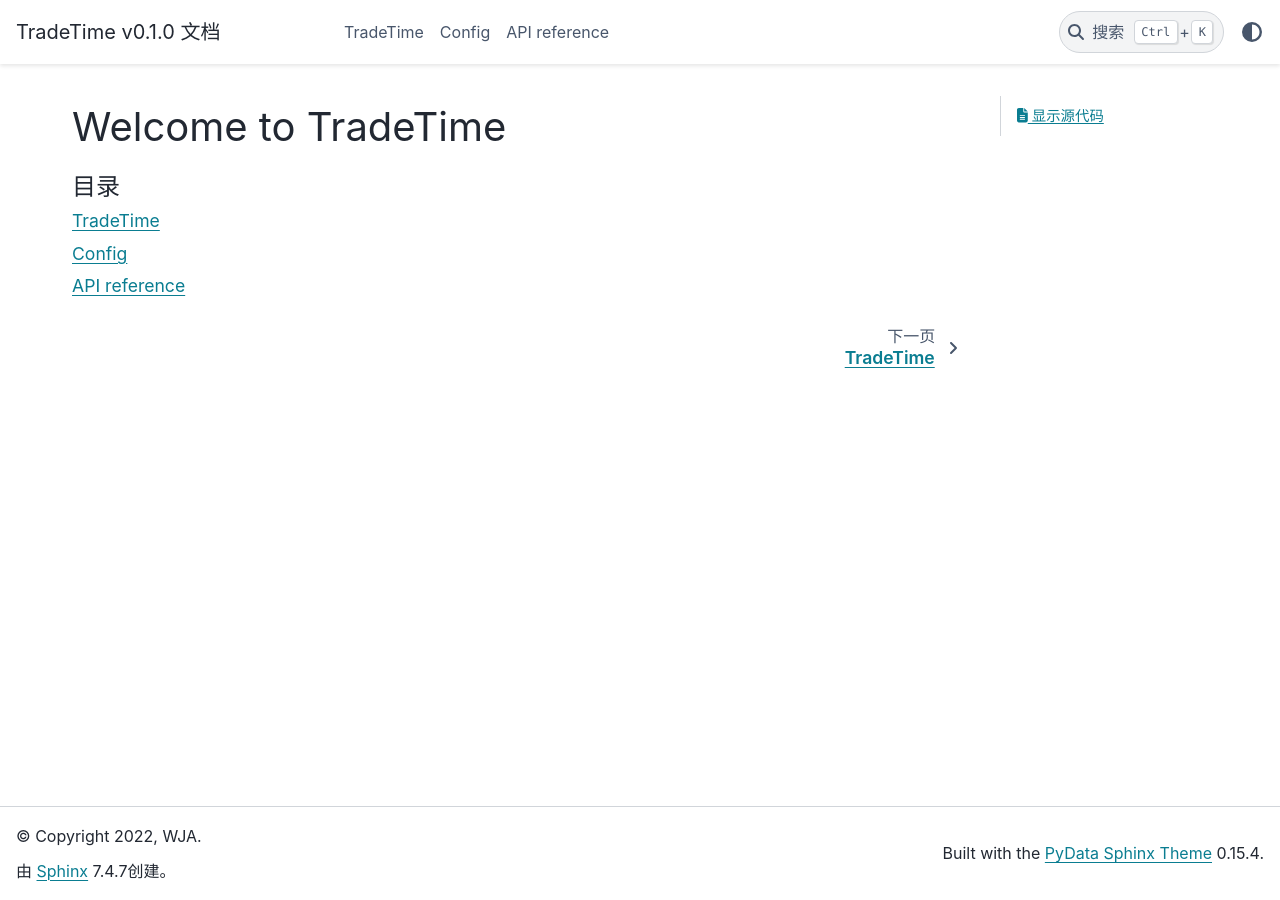
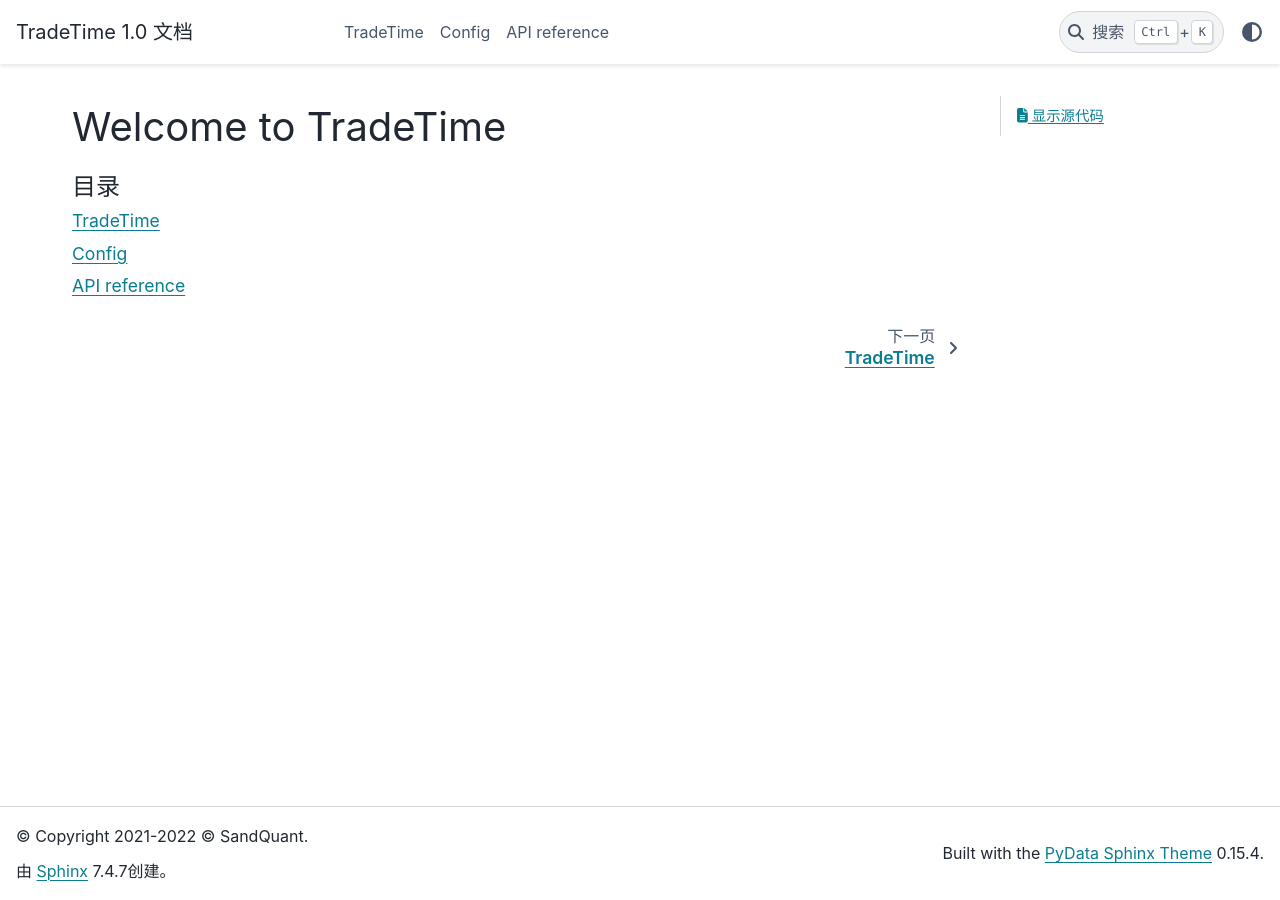
Before and after one commit to Sand-Quant/TradeTime, a Sphinx documentation site: the page built from docs/source/index.rst, in a window 1280 px wide. Built offline with Sphinx 7.4.7 and the PyData theme 0.15.4, drawn with Linux system fonts in a browser that asks for light colours.

Commit message:
docs\source\conf.py: update

```diff
--- a/docs/source/conf.py
+++ b/docs/source/conf.py
@@ -16,13 +16,14 @@
 
 
 # -- Project information -----------------------------------------------------
+import datetime
 
 project = 'TradeTime'
-copyright = '2022, WJA'
-author = 'WJA'
+copyright = f'2021-{datetime.date.today().year} © SandQuant'
+author = 'SandQuant'
 
 # The full version, including alpha/beta/rc tags
-release = 'v0.1.0'
+release = '1.0'
 
 
 # -- General configuration ---------------------------------------------------
```
